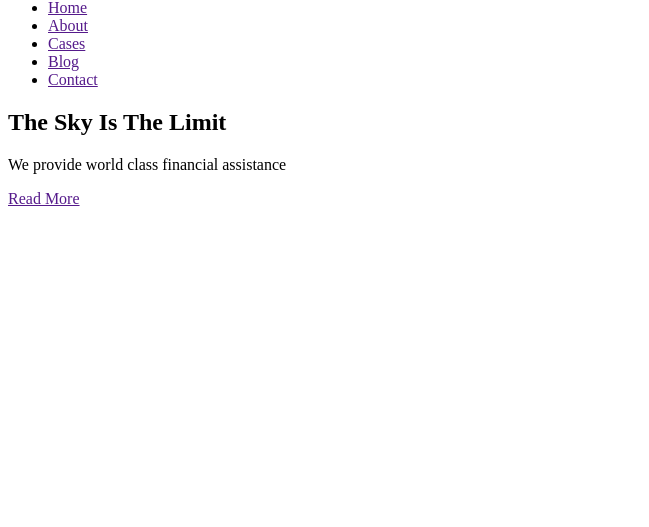
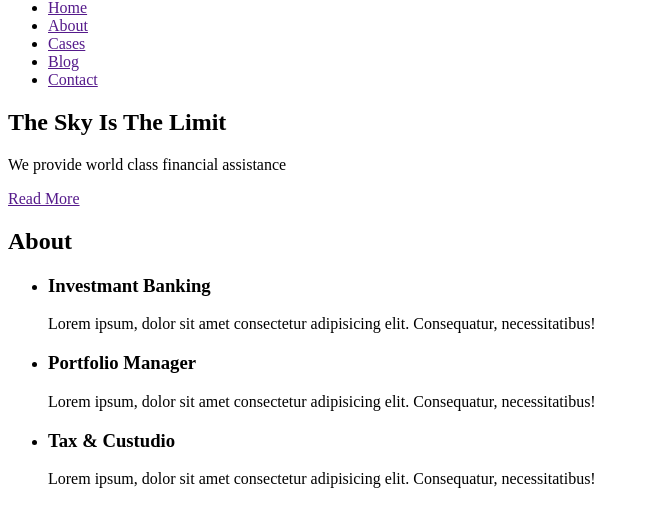
Before and after one commit to KalchIgor/Pr-13-14, a plain HTML site: page index.html in a window 1280 px wide. Shown: the part 43-570 px from the top of the page, without its empty margins (0-649 px from the left). Drawn offline with Linux system fonts and the light colour scheme.

Commit message:
about html

```diff
--- a/index.html
+++ b/index.html
@@ -20,7 +20,6 @@
       </nav>
     </header>
 
-
     <!-- main content -->
     <main>
       <section class="hero">
@@ -28,6 +27,31 @@
         <p class="hero-text">We provide world class financial assistance</p>
         <a class="hero-button" href="">Read More</a>
       </section>
+
+      <!-- about -->
+      <section class="about">
+        <h2>About</h2>
+        <ul class="about-list">
+          <li class="about-item">
+            <h3 class="about-title">Investmant Banking</h3>
+            <p class="about-text">
+              Lorem ipsum, dolor sit amet consectetur adipisicing elit. Consequatur, necessitatibus!
+            </p>
+          </li>
+          <li class="about-item">
+            <h3 class="about-title">Portfolio Manager</h3>
+            <p class="about-text">
+              Lorem ipsum, dolor sit amet consectetur adipisicing elit. Consequatur, necessitatibus!
+            </p>
+          </li>
+          <li class="about-item">
+            <h3 class="about-title">Tax & Custudio</h3>
+            <p class="about-text">
+              Lorem ipsum, dolor sit amet consectetur adipisicing elit. Consequatur, necessitatibus!
+            </p>
+          </li>
+        </ul>
+      </section>
     </main>
   </body>
 </html>
```
